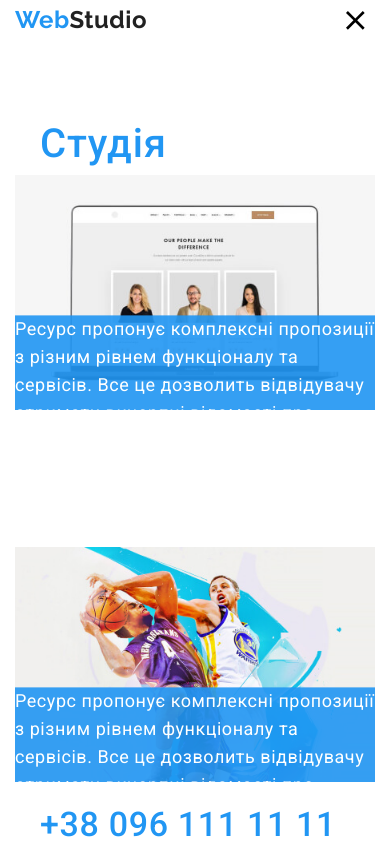
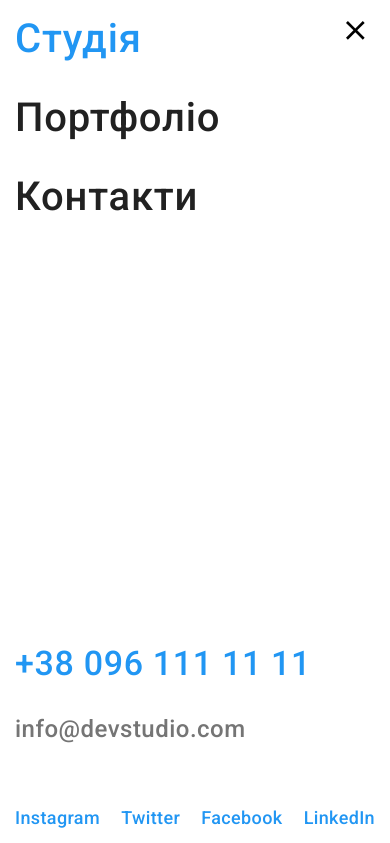
Before and after one commit to Oleksii-onufriienko/goit-markup-hw-08, a plain HTML site: page portfolio.html in a window 390 px wide. Both pictures are taken after a click on the button 355 px from the left and 20 px from the top of the page. Shown: the top 843 px of the page. Drawn offline with Linux system fonts and the light colour scheme.

Commit message:
hw8 mob menu

```diff
--- a/portfolio.html
+++ b/portfolio.html
@@ -16,21 +16,23 @@
 <body class="page portfolio">
     <header class="page__header">
         <nav class="container main-nav">
-            <a href="./index.html" class="logo"><span class="logo-first">Web</span>Studio</a>
+            <div class="mobile-container">
+                <a class="logo" href="./index.html"><span class="logo-first">Web</span>Studio</a>
                 <button type="button" class="burger-button" data-menu-button>
                     <svg style="width: 40px; height: 40px" aria-label="Перемикач мобільного меню">
                         <use class="icon-cross" href="./images/icons.svg#icon-close_40px"></use>
                         <use class="icon-burger" href="./images/icons.svg#icon-menu_burger"></use>
                     </svg>
                 </button>
-            <div class="mobile-container" data-menu>
+                <div class="mobile-menu-box" data-menu>
                     <ul class="mobile-site-nav">
                         <li class="mobile-site-nav__item"><a class="mobile-site-nav__link current"
                                 href="./index.html">Студія</a></li>
-                    <li class="mobile-site-nav__item"><a class="mobile-site-nav__link" href="./portfolio.html">Портфоліо</a>
-                    </li>
+                        <li class="mobile-site-nav__item"><a class="mobile-site-nav__link"
+                                href="./portfolio.html">Портфоліо</a></li>
                         <li class="mobile-site-nav__item"><a class="mobile-site-nav__link" href="">Контакти</a></li>
                     </ul>
+                    <div class="mobile-bottom">
                         <ul class="mobile-auth-nav">
                             <li class="auth-nav__item">
                                 <a class="auth-nav__phone" href="#">
@@ -57,14 +59,19 @@
                                 <a class="mobile-social__link" href="">LinkedIn</a>
                             </li>
                         </ul>
+                    </div>
+                </div>
+            </div>
 
-            </div>
+            <div class="menu-desktop">
+                <div class="menu-deskop--justify">
+                    <a class="logo" href="./index.html"><span class="logo-first">Web</span>Studio</a>
                     <ul class="site-nav">
                         <li class="site-nav__item"><a class="site-nav__link" href="./index.html">Студія</a></li>
                         <li class="site-nav__item"><a class="site-nav__link current" href="./portfolio.html">Портфоліо</a></li>
                         <li class="site-nav__item"><a class="site-nav__link" href="">Контакти</a></li>
                     </ul>
-
+                </div>
                 <ul class="auth-nav">
                     <li class="auth-nav__item">
                         <a class="auth-nav__link" href="mailto:info@devstudio.com">
@@ -83,11 +90,13 @@
                         </a>
                     </li>
                 </ul>
+            </div>
+
         </nav>
     </header>
 
     <main>
-        <section class="section">
+        <section class="section container--padd-minus">
             <div class="container">
                 <h1 class="visually-hidden">Portfolio</h1>
                 <!--Кпопки  -->
--- a/sass/components/_header.scss
+++ b/sass/components/_header.scss
@@ -6,23 +6,43 @@
   position: relative;
 }
 
-.main-nav {
+.mobile-container {
   display: flex;
+  padding: 15px;
   align-items: center;
   justify-content: space-between;
+
+  @media screen and(min-width: $tablet) {
+      display: none;
+  }
+  .mobile-menu-box{
+    position: fixed;
+    z-index: 9;
+    display: none;
+
+    width: 100vw;
+    height: 100vh;
+    top: 0;
+    left: 0;
+    padding: 15px;
+
+    flex-direction: column;
+    justify-content: space-between;
+    background-color: #ffffff;
+
+    &.is-open {
+         display: flex;
+         }
 
   }
 
    .mobile-site-nav {
     display: block;
     text-align: left;
-  padding-bottom: 382px;
 
     &__link {
-    position: relative;
-
       display: block;
-    padding: 32px 0;
+      padding-bottom: 32px;
 
       color: var(--title-text-color);
       font-weight: 500;
@@ -35,23 +55,6 @@
       &.current {
         color: var(--select-text-color);
       }
-
-    &.current::after {
-      content: "";
-      position: absolute;
-      left: 0;
-      bottom: 0;
-
-      display: block;
-      width: 100%;
-      height: 4px;
-      background: var(--button-select-color);
-      border-radius: 2px;
-
-      opacity: 1;
-      transition: opacity 250ms cubic-bezier(0.4, 0, 0.2, 1);
-    }
-
       &:hover,
       &:focus {
         color: var(--select-text-color);
@@ -64,7 +67,7 @@
     display: block;
     margin-bottom: 64px;
 
-  .auth-nav__item:not(:last-child){
+    .auth-nav__item:not(:last-child) {
       margin-bottom: 32px;
     }
 
@@ -88,9 +91,63 @@
     }
   }
 
+    .mobile-social {
+    display: flex;
+    justify-content: space-between;
+
+    .mobile-social__link {
+      font-weight: 500;
+      font-size: 18px;
+      line-height: 1.22;
+      letter-spacing: 0.02em;
+      color: #2196F3;
+    }
+
+    }
+  }
+  .burger-button {
+    display: inline-flex;
+    z-index: 10;
+    position: fixed;
+    right: 15px;
+    top: 10px;
+
+    margin: 0px;
+    padding: 0px;
+    border: none;
+    background-color: transparent;
+
+    .icon-cross {
+      display: none;
+    }
+
+    &.is-open .icon-cross {
+      display: block;
+    }
+
+    &.is-open .icon-burger {
+      display: none;
+    }
+
+  }
+
+
+.menu-desktop {
+  display: none;
+  align-items: center;
+  justify-content: space-between;
+  @media screen and(min-width: $tablet) {
+      display: flex;
+   }
+
+  .menu-deskop--justify{
+    display: flex;
+    align-items: center;
+    justify-content: space-between;
+  }
     .site-nav {
       display: flex;
-
+      margin-left: 92px;
       @media screen and(max-width: $tablet) {
         display: none;
       }
@@ -141,68 +198,8 @@
       }
     }
 
-.mobile-social {
-  display: flex;
-  justify-content: space-between;
+    .auth-nav {
 
-  .mobile-social__link {
-    font-weight: 500;
-    font-size: 18px;
-    line-height: 1.22;
-    letter-spacing: 0.02em;
-    color: #2196F3;
-  }
-
-}
-
-.burger-button {
-  display: inline-flex;
-
-  @media screen and(min-width: $tablet) {
-    display: none;
-  }
-
-  @media screen and(min-width: $desktop) {
-    display: none;
-  }
-
-  margin: 0px;
-  padding: 0px;
-  border: none;
-  background-color: transparent;
-
-  .icon-cross {
-    display: none;
-  }
-
-  &.is-open .icon-cross {
-    display: block;
-  }
-
-  &.is-open .icon-burger {
-    display: none;
-  }
-}
-
-.mobile-container {
-  display: none;
-  background-color: grey;
-
-  position: absolute;
-  top: 100%;
-  left: 0;
-  width: 100%;
-
-  padding: 48px 40px;
-  text-align: center;
-  background-color: #ffffff;
-
-  &.is-open {
-    display: block;
-  }
-}
-
-.auth-nav {
       display: block;
 
       @media screen and(max-width: $tablet) {
@@ -225,6 +222,13 @@
       }
 
     }
+}
+
+.main-nav {
+  position: relative;
+}
+
+
 
 
 .auth-nav__link {
--- a/sass/components/_portfolio.scss
+++ b/sass/components/_portfolio.scss
@@ -3,21 +3,24 @@
     flex-wrap: wrap;
     gap: 8px;
     justify-content: left;
-    margin-bottom: 50px;
+    margin-top: 60px;
+    margin-bottom: 40px;
 
     @media screen and(min-width: $tablet) {
       justify-content: center;
+      margin-bottom: 30px;
+      margin-top: 60px;
     }
 
     @media screen and(min-width: $desktop) {
       justify-content: center;
+      margin-bottom: 50px;
+      margin-top: 94px;
     }
 
     &__item {
-
       display: block;
       text-align: center;
-
     }
 
     &__button {
@@ -48,28 +51,30 @@
   }
 
   .shadow__text {
-    display: inline-block;
+
     position: absolute;
     top: 0;
     left: 0;
-    width: 100%;
+    // width: 100%;
+    display: none;
 
     @media screen and(min-width: $mobile) {
+      display: inline-block;
       max-width: 450px;
 
       padding: 77px 24px;
     }
 
-    @media screen and(min-width: $tablet) {
-      max-width: 354px;
-      padding: 77px 24px;
-    }
+    // @media screen and(min-width: $tablet) {
+    //   max-width: 354px;
+    //   padding: 77px 24px;
+    // }
 
-    @media screen and(min-width: $desktop) {
-      max-width: 370px;
+    // @media screen and(min-width: $desktop) {
+    //   max-width: 370px;
 
-      padding: 63px 24px;
-    }
+    //   padding: 63px 24px;
+    // }
 
     font-weight: 400;
     font-size: 18px;
@@ -99,10 +104,14 @@
   .portfolio-list {
     display: flex;
     flex-wrap: wrap;
+    // flex-direction: column;
+    // flex-basis: auto;
+    flex-grow: 1;
     gap: 30px;
 
     &__item {
       transition: shadow 250ms cubic-bezier(0.4, 0, 0.2, 1);
+      flex-grow: 1;
 
       &:hover,
       &:focus {
@@ -114,7 +123,7 @@
 
     .portfolio__img {
       width: 100%;
-      height: auto;
+      // height: 100%;
 
       @media screen and(min-width: $mobile) {
         max-width: 450px;
@@ -137,17 +146,17 @@
 
       @media screen and(min-width: $mobile) {
         max-width: 450px;
-        min-height: 146px;
+        // min-height: 146px;
       }
 
       @media screen and(min-width: $tablet) {
         max-width: 354px;
-        min-height: 146px;
+        // min-height: 146px;
       }
 
       @media screen and(min-width: $desktop) {
         max-width: 370px;
-        min-height: 146px;
+        // min-height: 146px;
       }
     }
   }
--- a/sass/components/_section.scss
+++ b/sass/components/_section.scss
@@ -37,6 +37,10 @@
   }
 }
 
+.container--padd-minus{
+  padding-top: 0px;
+}
+
 .section h1,
 .section h2,
 .section h3 {
```
Also changed, not shown: index.html (+25 -11 lines), css/main.css, css/main.min.css, css/portfolio.css, css/portfolio.min.css, 4 other files. Lines whose indentation alone changed are shown as unchanged.
